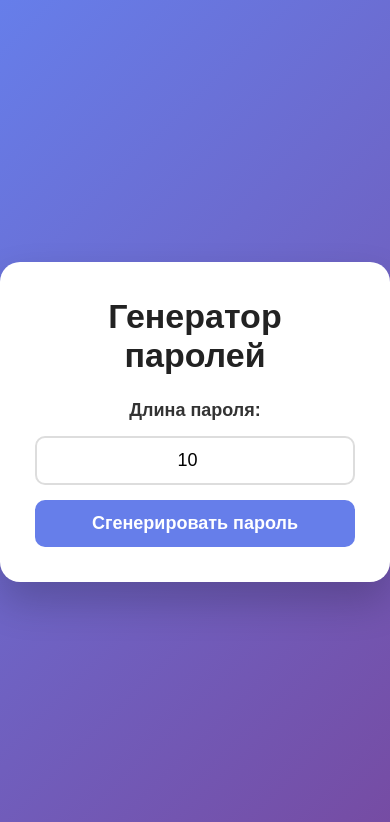
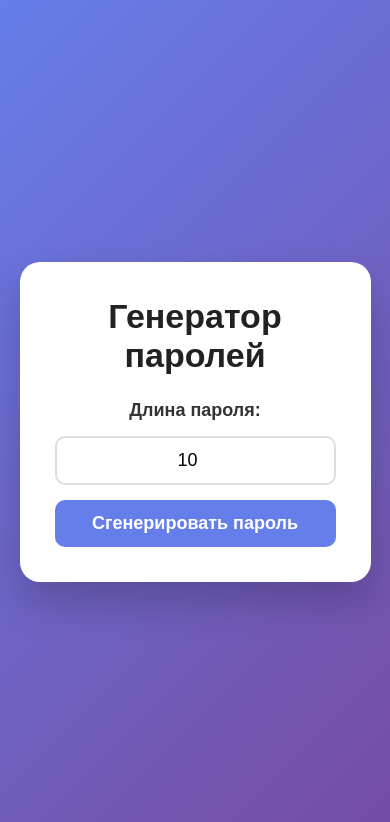
Before and after one commit to trenercode/password-generator, a Flask app: page / in a window 390 px wide. Shown: the top 822 px of the page. Run offline with Flask 3, Linux system fonts and the light colour scheme.

Commit message:
Added mobile adaptive

```diff
--- a/Password/static/styles.css
+++ b/Password/static/styles.css
@@ -14,7 +14,8 @@ body {
 }
 
 .container {
-    width: 420px;
+    width: 90%;
+    max-width: 420px;
     padding: 35px;
     background: white;
     border-radius: 20px;
--- a/Password/templates/index.html
+++ b/Password/templates/index.html
@@ -5,6 +5,7 @@
     <title>Генератор паролей</title>
     <link rel="stylesheet"
           href="{{ url_for('static', filename='styles.css') }}">
+    <meta name="viewport" content="width=device-width, initial-scale=1.0">
 </head>
 <body>
 
```
